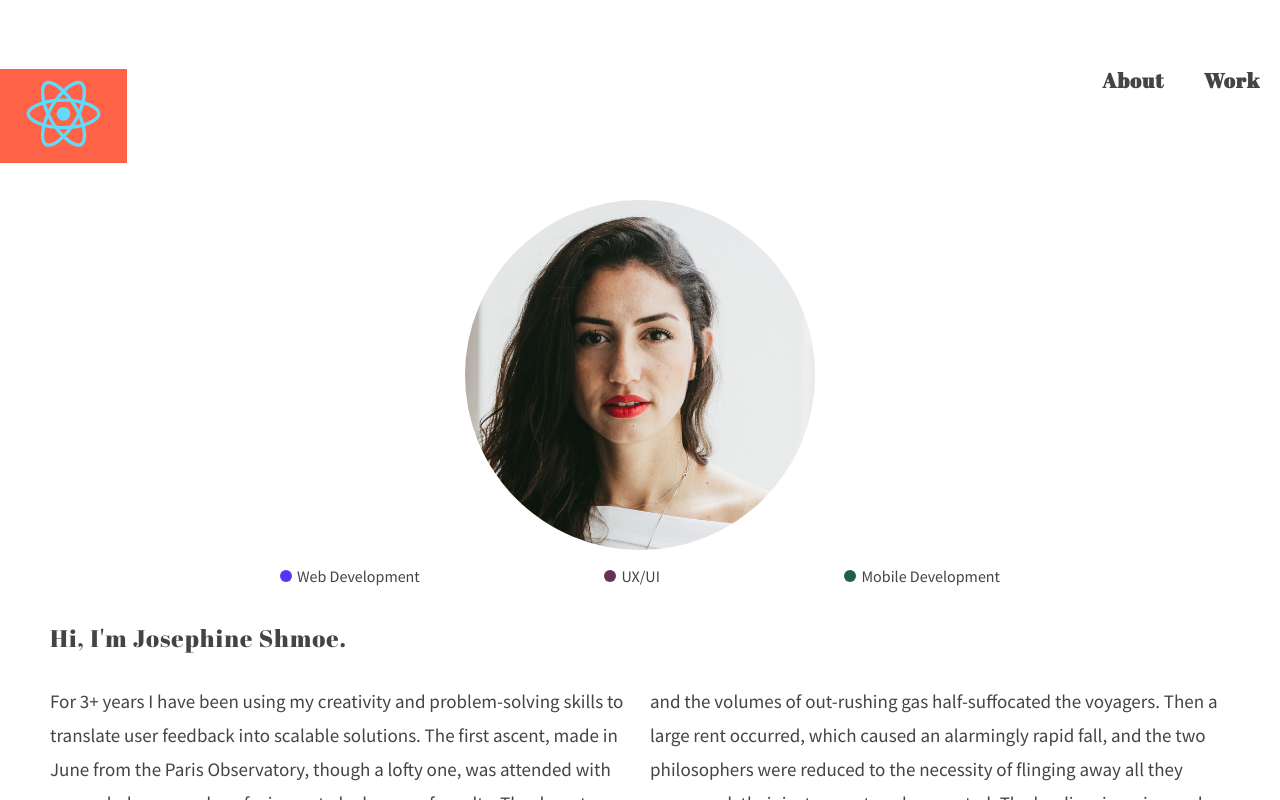
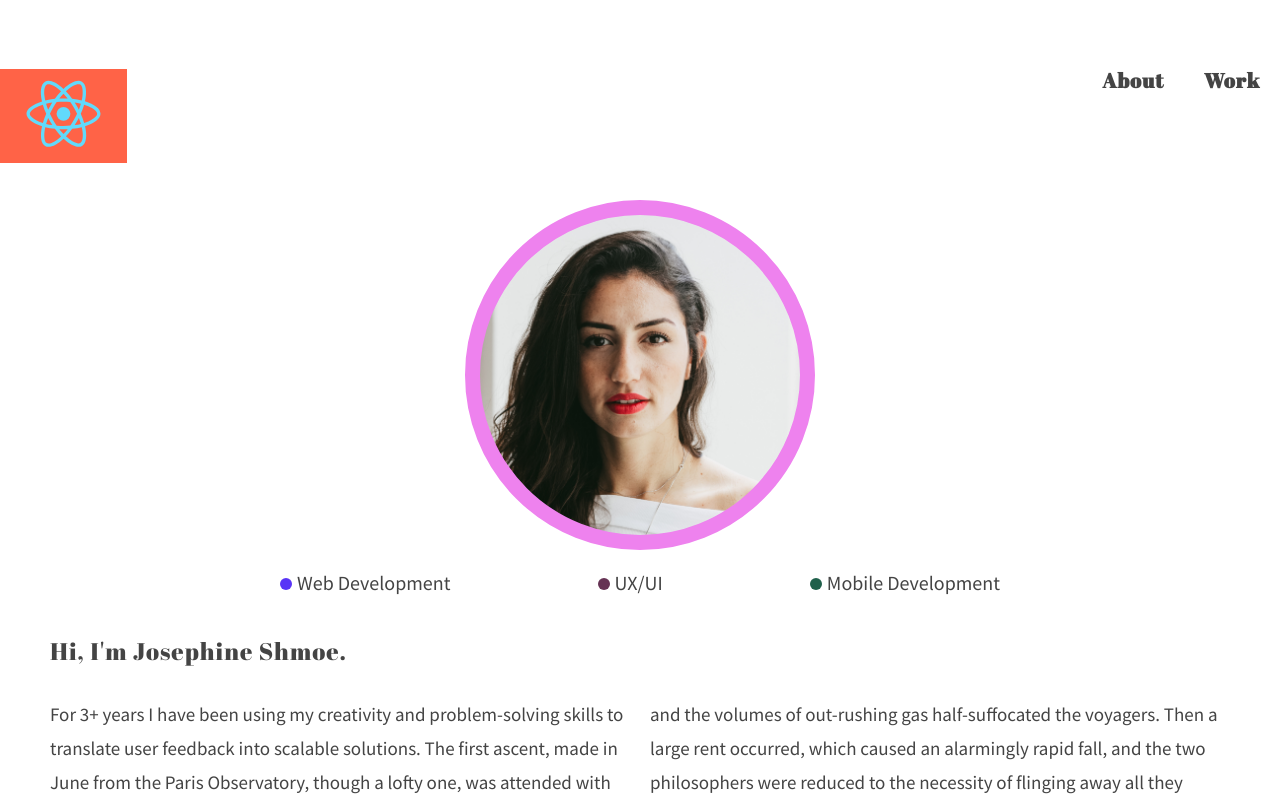
Before and after one commit to bsasscer/react-portfolio, a React (Create React App) app: page / in a window 1280 px wide. Shown: the top 800 px of the page. Built offline with nearby package versions, Linux system fonts and the light colour scheme.

Commit message:
make text larger on about page

```diff
--- a/src/css/index.css
+++ b/src/css/index.css
@@ -64,6 +64,7 @@ body {
 .portrait {
     background: url('/images/matheus-ferrero-551834-unsplash.jpg') no-repeat;
     background-size: cover;
+    border: 15px solid violet;
     border-radius: 50%;
     height: 350px;
     margin: 0 auto;
@@ -96,15 +97,15 @@ body {
     width: 100%;
 }
 
-.skills-donut-chart {
-    width: 10px;
-}
-
 .skills-key {
     display: flex;
     justify-content: space-between;
     margin: 0 auto;
     width: 60%;
+}
+
+.skill-type p {
+    font-size: 1.25rem;
 }
 
 .skill-color {
```
